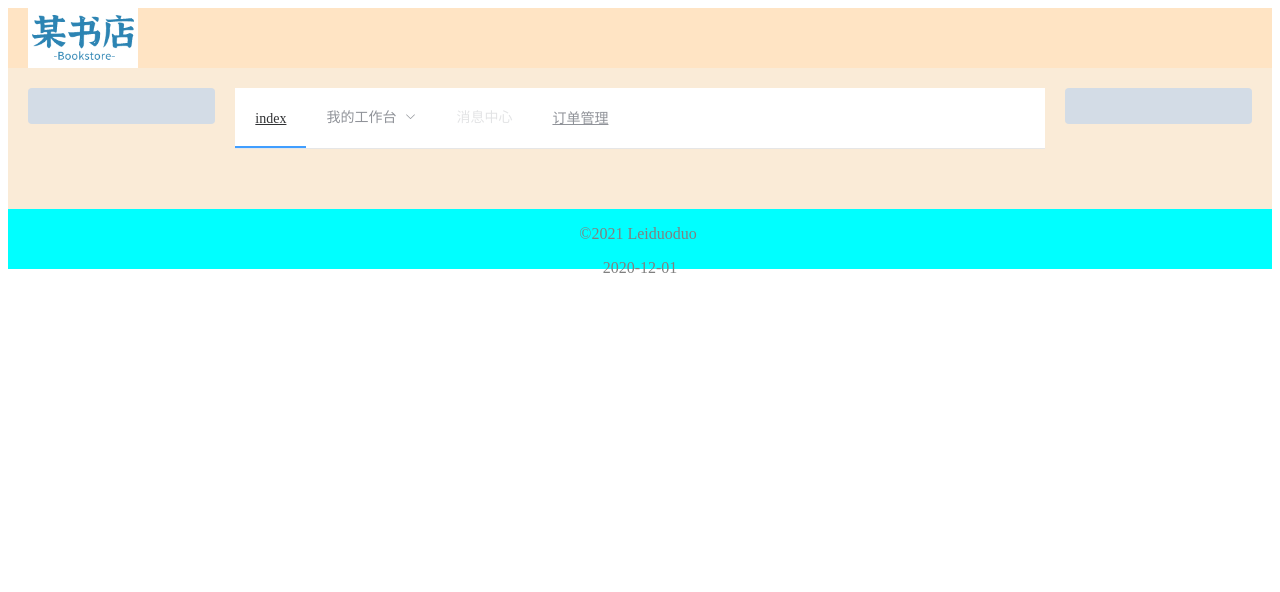
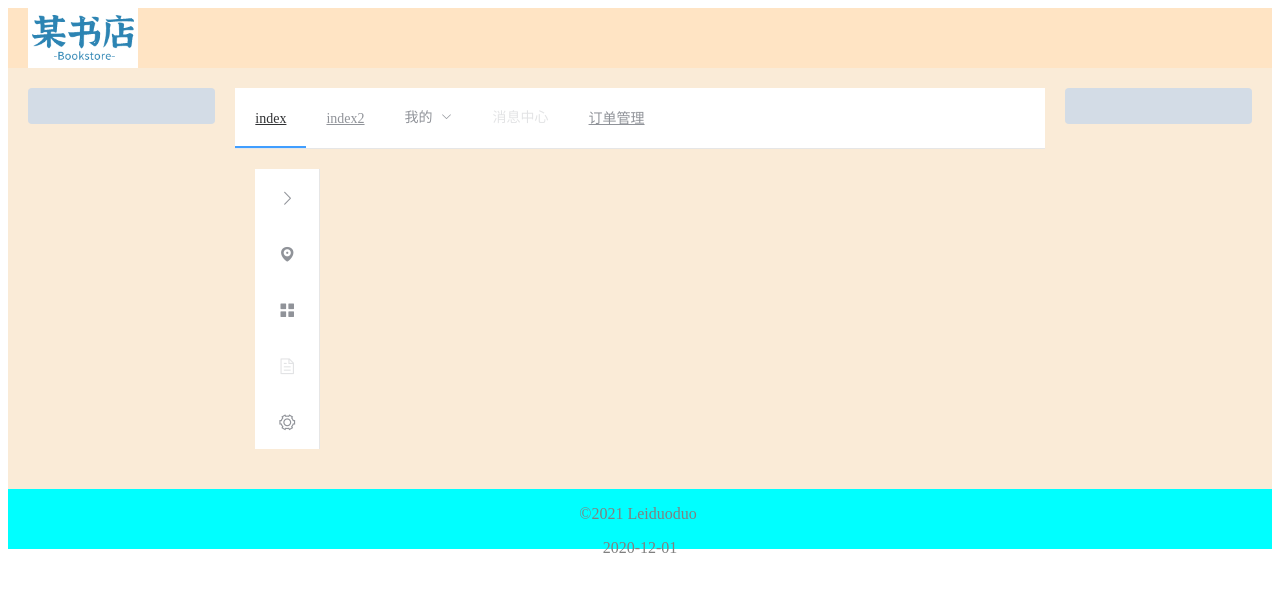
Before and after one commit to xiaogudamowang/fbss, a Vue app: page /user/index1 in a window 1280 px wide. Shown: the top 592 px of the page. Built offline with nearby package versions, Linux system fonts and the light colour scheme.

Commit message:
build(App):主页排版修改 feafure(Index1):新增侧边栏 feature(App):新增路由

```diff
--- a/src/App.vue
+++ b/src/App.vue
@@ -1,9 +1,5 @@
 <template>
-  <el-container>
-    <el-header><Header></Header></el-header>
-    <el-main><Main></Main></el-main>
-    <el-footer><Footer></Footer></el-footer>
-  </el-container>
+  <router-view></router-view>
 </template>
 
 <script>
@@ -22,19 +18,5 @@ export default {
 </script>
 
 <style>
-  .el-header{
-    color: #333;
-    background-color: bisque;
-  }
-  .el-footer {
-    color: gray;
-    text-align: center;
-    background-color: aqua;
-  }
-  .el-main {
-    background-color: #ffffff;
-    color: #333;
-    text-align: center;
-    background-color: antiquewhite;
-  }
+
 </style>
--- /dev/null
+++ b/src/components/Index.vue
@@ -0,0 +1,39 @@
+<template>
+  <el-container>
+    <el-header><Header></Header></el-header>
+    <el-main><Main></Main></el-main>
+    <el-footer><Footer></Footer></el-footer>
+  </el-container>
+</template>
+
+<script>
+  import Main from './Main';
+  import Header from './Header'
+  import Footer from './Footer'
+
+  export default {
+    name: 'Index',
+    components: {
+      Main,
+      Header,
+      Footer
+    }
+  }
+</script>
+
+<style>
+  .el-header{
+    color: #333;
+    background-color: bisque;
+  }
+  .el-footer {
+    color: gray;
+    text-align: center;
+    background-color: aqua;
+  }
+  .el-main {
+    background-color: #ffffff;
+    color: #333;
+    background-color: antiquewhite;
+  }
+</style>
--- a/src/components/main/Menu.vue
+++ b/src/components/main/Menu.vue
@@ -1,21 +1,21 @@
 <template>
   <div>
     <el-menu :default-active="activeIndex" class="el-menu-demo" mode="horizontal" @select="handleSelect">
-      <el-menu-item index="1"><router-link to="/index">index</router-link></el-menu-item>
-      <el-submenu index="2">
-        <template slot="title">我的工作台</template>
-        <el-menu-item index="2-1">选项1</el-menu-item>
-        <el-menu-item index="2-2">选项2</el-menu-item>
-        <el-menu-item index="2-3">选项3</el-menu-item>
-        <el-submenu index="2-4">
+      <el-menu-item index="1"><router-link to="/user/index1">index</router-link></el-menu-item>
+      <el-menu-item index="2"><router-link to="/user/index2">index2</router-link></el-menu-item>
+      <el-submenu index="3">
+        <template slot="title">我的</template>
+        <el-menu-item index="3-1">我的购物车</el-menu-item>
+        <el-menu-item index="3-2">我的订单</el-menu-item>
+        <el-submenu index="3-4">
           <template slot="title">选项4</template>
-          <el-menu-item index="2-4-1">选项1</el-menu-item>
-          <el-menu-item index="2-4-2">选项2</el-menu-item>
-          <el-menu-item index="2-4-3">选项3</el-menu-item>
+          <el-menu-item index="3-4-1">选项1</el-menu-item>
+          <el-menu-item index="3-4-2">选项2</el-menu-item>
+          <el-menu-item index="3-4-3">选项3</el-menu-item>
         </el-submenu>
       </el-submenu>
-      <el-menu-item index="3" disabled>消息中心</el-menu-item>
-      <el-menu-item index="4"><a href="https://www.ele.me" target="_blank">订单管理</a></el-menu-item>
+      <el-menu-item index="4" disabled>消息中心</el-menu-item>
+      <el-menu-item index="5"><a href="https://www.ele.me" target="_blank">订单管理</a></el-menu-item>
     </el-menu>
     <el-main>
       <router-view></router-view>
--- a/src/components/main/index/Index1.vue
+++ b/src/components/main/index/Index1.vue
@@ -1,13 +1,76 @@
 <template>
-    <h1>主页1</h1>
+  <div>
+
+
+    <el-menu default-active="1-4-1" class="el-menu-vertical-demo" @open="handleOpen" @close="handleClose" :collapse="isCollapse">
+      <el-menu-item index="5" @click="changeCollapse">
+        <i :class=icon></i>
+      </el-menu-item>
+      <el-submenu index="1">
+        <template slot="title">
+          <i class="el-icon-location"></i>
+          <span slot="title">导航一</span>
+        </template>
+        <el-menu-item-group>
+          <span slot="title">分组一</span>
+          <el-menu-item index="1-1">选项1</el-menu-item>
+          <el-menu-item index="1-2">选项2</el-menu-item>
+        </el-menu-item-group>
+        <el-menu-item-group title="分组2">
+          <el-menu-item index="1-3">选项3</el-menu-item>
+        </el-menu-item-group>
+        <el-submenu index="1-4">
+          <span slot="title">选项4</span>
+          <el-menu-item index="1-4-1">选项1</el-menu-item>
+        </el-submenu>
+      </el-submenu>
+      <el-menu-item index="2">
+        <i class="el-icon-menu"></i>
+        <span slot="title">导航二</span>
+      </el-menu-item>
+      <el-menu-item index="3" disabled>
+        <i class="el-icon-document"></i>
+        <span slot="title">导航三</span>
+      </el-menu-item>
+      <el-menu-item index="4">
+        <i class="el-icon-setting"></i>
+        <span slot="title">导航四</span>
+      </el-menu-item>
+    </el-menu>
+  </div>
 </template>
 
 <script>
     export default {
-        name: "Index1"
+      name: "Index1",
+      data() {
+        return {
+          isCollapse: true,
+          icon: 'el-icon-arrow-right'
+        };
+      },
+      methods: {
+        handleOpen(key, keyPath) {
+          console.log(key, keyPath);
+        },
+        handleClose(key, keyPath) {
+          console.log(key, keyPath);
+        },
+        changeCollapse(){
+          this.isCollapse=!this.isCollapse;
+          if (this.isCollapse) {
+            this.icon = 'el-icon-arrow-right';
+          }else{
+            this.icon = 'el-icon-arrow-left'
+          }
+        }
+      }
     }
 </script>
 
 <style scoped>
-
+  .el-menu-vertical-demo:not(.el-menu--collapse) {
+    width: 200px;
+    min-height: 400px;
+  }
 </style>
--- /dev/null
+++ b/src/components/main/index/Index2.vue
@@ -0,0 +1,13 @@
+<template>
+  <h1>主页2</h1>
+</template>
+
+<script>
+    export default {
+        name: "Index2"
+    }
+</script>
+
+<style scoped>
+
+</style>
--- /dev/null
+++ b/src/components/notfound/NotFound.vue
@@ -0,0 +1,15 @@
+<template>
+    <div>
+      <h1>你的页面走丢了</h1>
+    </div>
+</template>
+
+<script>
+    export default {
+        name: "NotFound"
+    }
+</script>
+
+<style scoped>
+
+</style>
```
Also changed, not shown: src/components/main/Index.vue (deleted, +0 -56 lines), src/router/index.js (+17 -3 lines).
